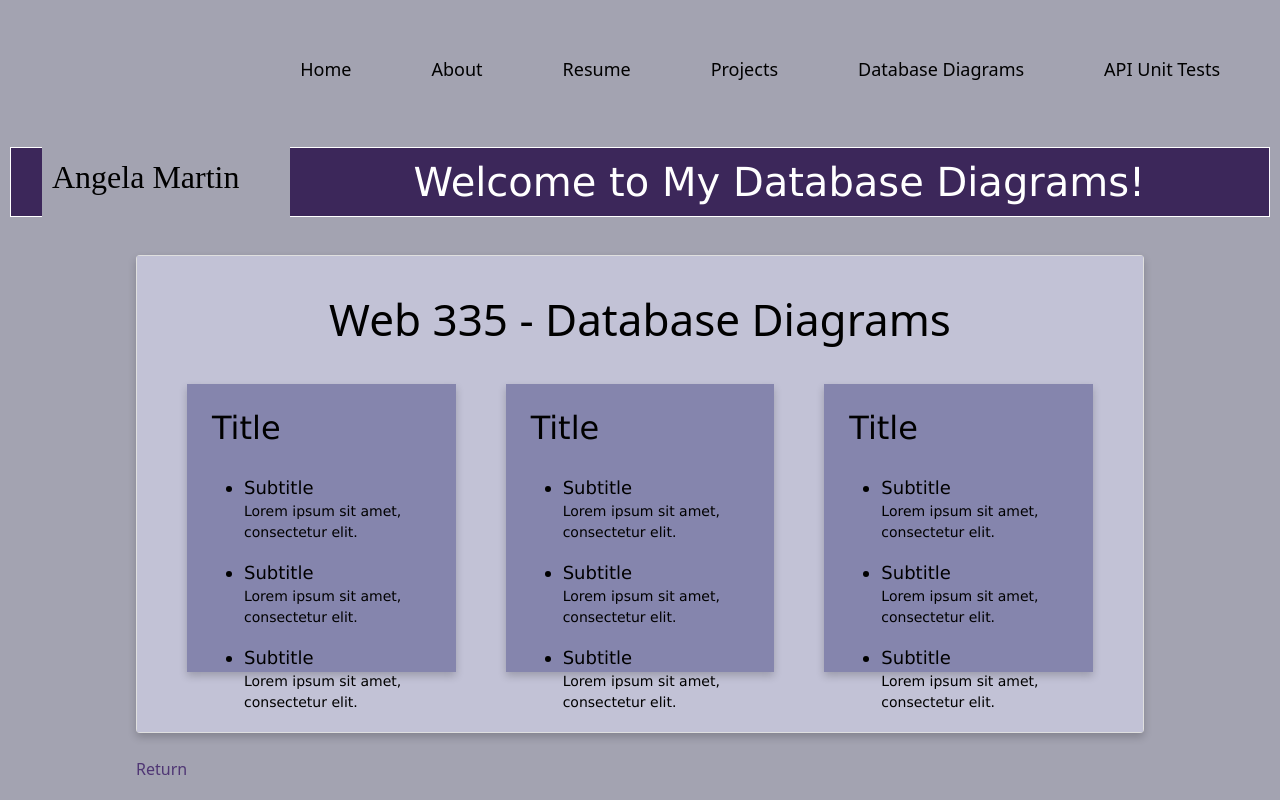
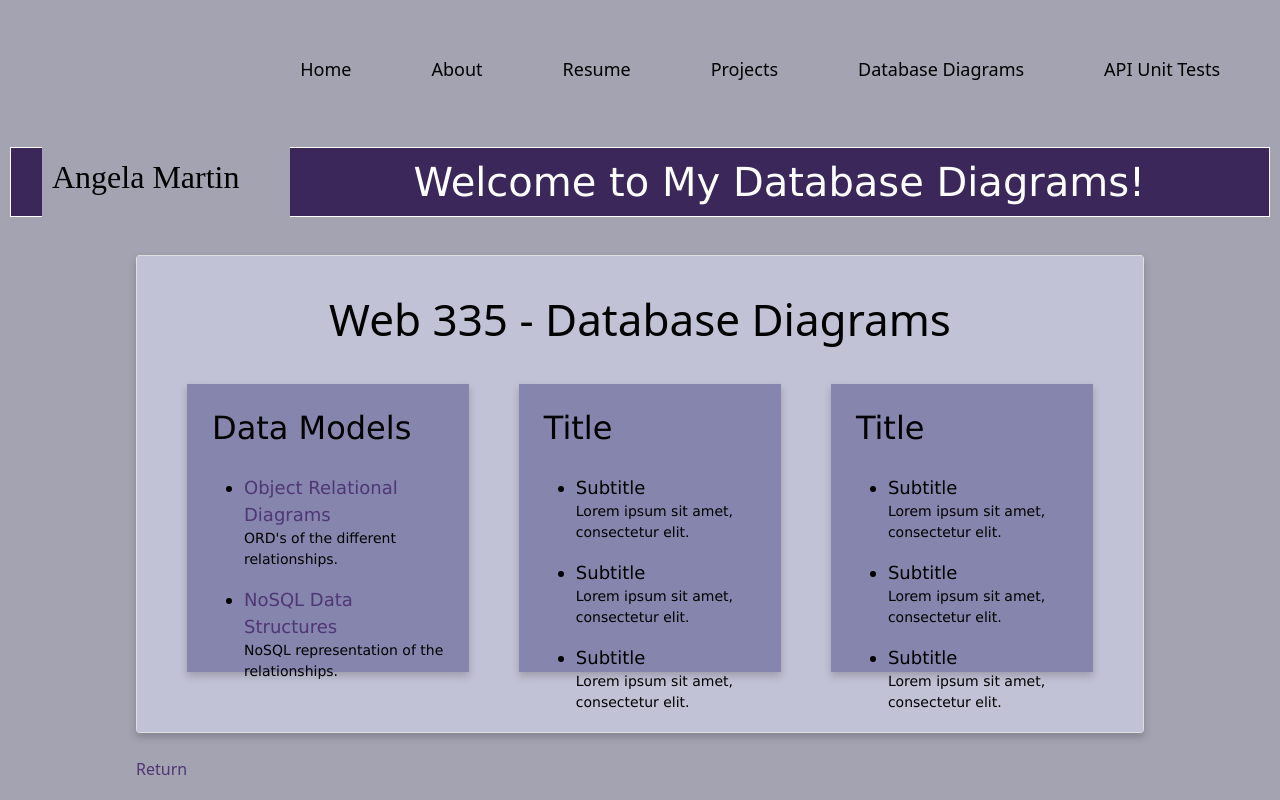
Before and after one commit to atm951999/web-330, a plain HTML site: page martin-personal-portfolio/martin-database-diagrams.html in a window 1280 px wide. Drawn offline with nearby package versions, Linux system fonts and the light colour scheme; a web font is replaced by a local one.

Commit message:
Diagrams 1.4

```diff
--- a/martin-personal-portfolio/martin-database-diagrams.html
+++ b/martin-personal-portfolio/martin-database-diagrams.html
@@ -50,26 +50,25 @@
                                 <!-- Create card. -->
                                 <div class="card1">
                                     <!-- Card title. -->
-                                    <div class="card-title2">Title</div>
+                                    <div class="card-title2">Data Models</div>
 
                                         <div class="card-content" id="landing-pages">
                                             <ul>
-                                                <li>Subtitle
+                                                <li><a href="/martin-personal-portfolio/nosql-data-diagrams/assignment1.4-ORDs.JPG">Object Relational Diagrams</a>
+                                                    </a>
+
+
+
+
                                                     <br>
                                                         <p>
-                                                            Lorem ipsum sit amet, consectetur elit.
+                                                            ORD's of the different relationships.
                                                         </p>
                                                 </li>
-                                                <li>Subtitle
+                                                <li><a href="/martin-personal-portfolio/nosql-data-diagrams/assignment1.4-nosql-data-structures.JPG" class="image-link" data-url="/NoSQLDataStructures">NoSQL Data Structures</a>
                                                     <br>
                                                         <p>
-                                                            Lorem ipsum sit amet, consectetur elit.
-                                                        </p>
-                                                </li>
-                                                <li>Subtitle
-                                                    <br>
-                                                        <p>
-                                                            Lorem ipsum sit amet, consectetur elit.
+                                                            NoSQL representation of the relationships.
                                                         </p>
                                                 </li>
                                             </ul>
@@ -150,6 +149,21 @@
 
         <!-- Footer component -->
         <footer-component></footer-component>
+<script>
+    // find all <a> tags with class of 'image-link'
+let links = document.querySelectorAll('a.image-link');
 
+// loop through the links
+for (var i = 0; i < links.length; i++)
+{
+    let link = links[i];
+    // listen for the click event
+    link.addEventListener('click', function()
+    {
+        // on click, show the image using the URL from the data-url attribute
+        disp_img(link.data.url);
+    });
+}
+</script>
 </body>
 </html>
```
Also changed, not shown: martin-personal-portfolio/nosql-data-diagrams/assignment1.4-ORDs.JPG (added), martin-personal-portfolio/nosql-data-diagrams/assignment1.4-nosql-data-structures.JPG (added).
